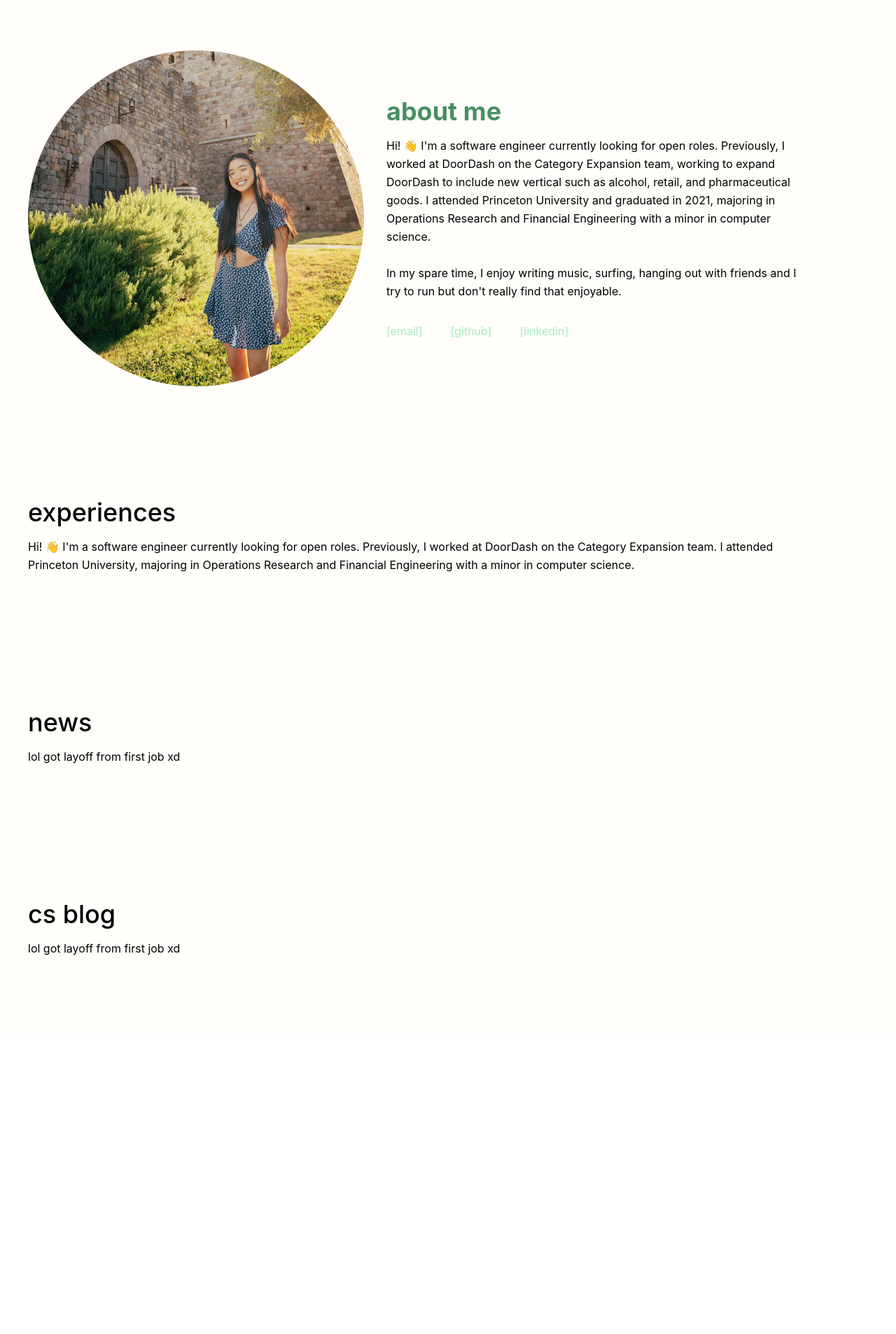
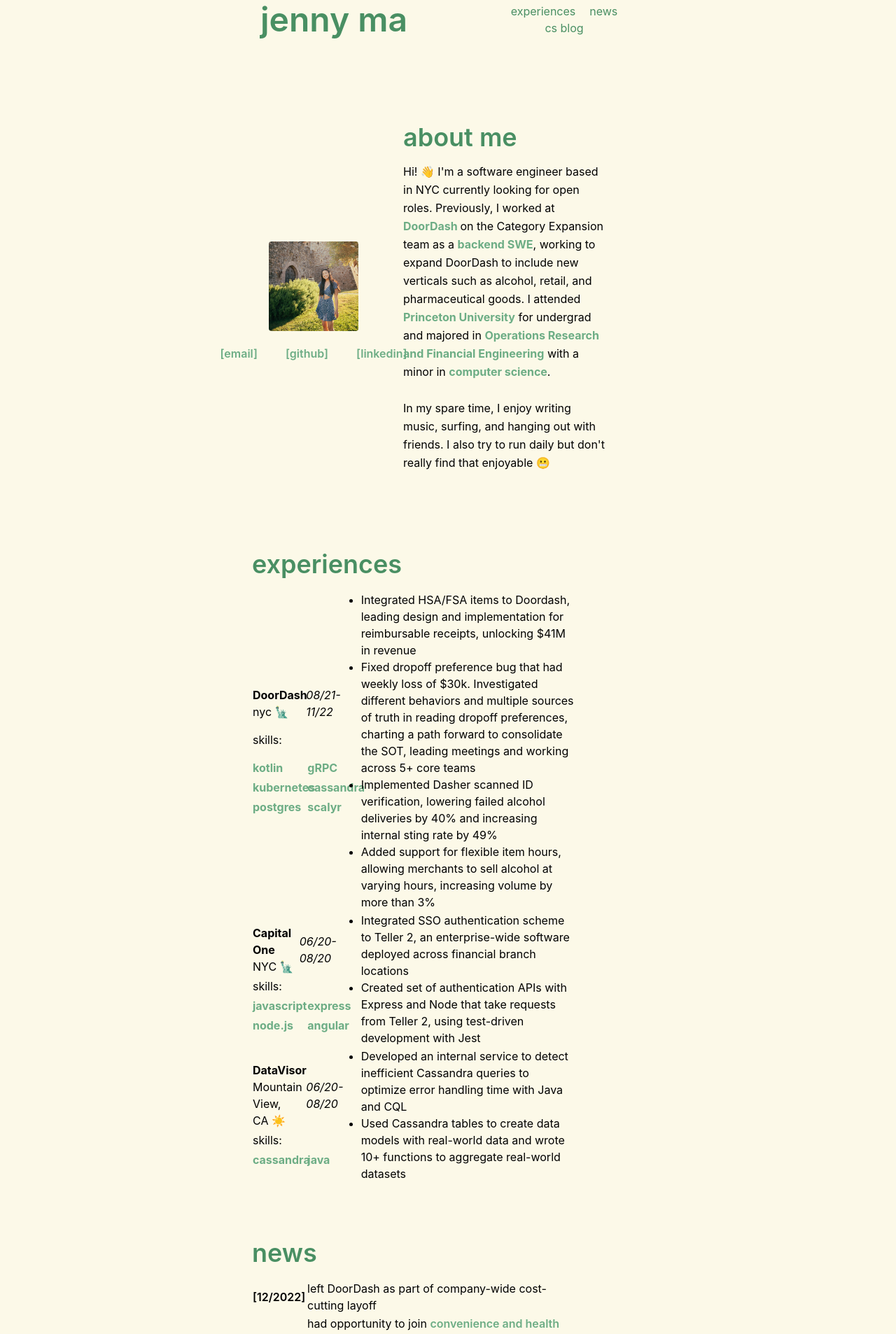
Before and after one commit to jennygzma/jennygzma.github.io, a React (Create React App) app: page / in a window 1280 px wide. Shown: the part 80-1986 px from the top of the page at 70% size. Before the commit the page ends 1560 px from the top, so only its background shows below. Built offline with nearby package versions, Linux system fonts and the light colour scheme.

Commit message:
new design

```diff
--- a/src/App.js
+++ b/src/App.js
@@ -8,8 +8,8 @@ import Navbar from './components/Navbar'
 
 function App() {
   return (
-    <main className="text-gray-400 bg-gray-900 body-font">
-      <div className='bg-cream'>
+    <main className="text-gray-400 bg-gray-900 body-font-serif bg-cream">
+      <div className='mx-80'>
         <Navbar/>
         <About/>
         <Experiences/>
--- a/src/components/About.js
+++ b/src/components/About.js
@@ -3,29 +3,30 @@ import React from "react";
 export default function About() {
   return (
     <section id="about">
-      <div className="container mx-auto flex px-10 py-20 md:flex-row flex-col items-center">
-        <div className="lg:max-w-lg lg:w-full md:w-1/2 h-5/6">
+      <div className="container mx-auto flex py-10 md:flex-row flex-col items-center">
+        <div className="lg:max-w-lg lg:w-2/5 md:w-1/4 h-2/6 justify-center items-center">
           <img
-            className="object-cover object-center rounded-full object-scale-down h-70 w-70"
-            alt="hero"
+            className="mx-auto rounded w-1/2 object-scale-down"
+            alt="jm"
             src="./profile.png"
           />
+          <div className="mx-auto flex py-5 space-x-10 justify-center">
+            <a href="mailto:jennygzma@gmail.com" className="text-light-green font-semibold hover:font-bold">[email]</a>
+            <a href="https://github.com/jennygzma" className="text-light-green font-semibold hover:font-bold">[github]</a>
+            <a href="https://www.linkedin.com/in/jenny-ma-191b44143/" className="text-light-green font-semibold hover:font-bold">[linkedin]</a>
+          </div>
         </div>
         <div className="lg:flex-grow md:w-1/4 lg:pr-24 md:pr-16 flex flex-col md:items-start md:text-left mb-16 md:mb-0 items-left text-left">
-          <h1 className="title-font font-mono font-bold text-green sm:text-4xl text-3xl mb-4 text-white">
+          <h1 className="title-font font-mono font-semibold text-green sm:text-4xl text-3xl mb-4">
             about me
           </h1>
           <p className="mb-8 leading-relaxed font-mono">
-            Hi! 👋 I'm a software engineer currently looking for open roles. Previously, I worked at DoorDash on the Category Expansion team,
-            working to expand DoorDash to include new vertical such as alcohol, retail, and pharmaceutical goods.
-            I attended Princeton University and graduated in 2021, majoring in Operations Research and Financial Engineering with a minor in computer science.
-            <br/> <br/> In my spare time, I enjoy writing music, surfing, hanging out with friends and I try to run but don't really find that enjoyable.
+            Hi! 👋 I'm a software engineer based in NYC currently looking for open roles. Previously, I worked at <strong className="text-light-green">DoorDash </strong>
+            on the Category Expansion team as a <strong className="text-light-green">backend SWE</strong>, working to expand DoorDash to include new verticals
+            such as alcohol, retail, and pharmaceutical goods. I attended <strong className="text-light-green">Princeton University</strong> for undergrad and
+            majored in <strong className="text-light-green">Operations Research and Financial Engineering</strong> with a minor in <strong className="text-light-green">computer science</strong>.
+            <br/> <br/> In my spare time, I enjoy writing music, surfing, and hanging out with friends. I also try to run daily but don't really find that enjoyable 😬
           </p>
-          <div className="flex space-x-10">
-            <a href="jennygzma@gmail.com" className="text-light-green hover:font-bold">[email]</a>
-            <a href="https://github.com/jennygzma" className="text-light-green hover:font-bold">[github]</a>
-            <a href="https://www.linkedin.com/in/jenny-ma-191b44143/" className="text-light-green hover:font-bold">[linkedin]</a>
-          </div>
         </div>
       </div>
     </section>
--- a/src/components/Blog.js
+++ b/src/components/Blog.js
@@ -3,13 +3,13 @@ import React from "react";
 export default function Blog() {
   return (
     <section id="blog">
-      <div className="container mx-auto flex px-10 py-20 md:flex-row flex-col items-center">
+      <div className="container mx-auto flex px-10 py-10 md:flex-row flex-col items-center">
         <div className="lg:flex-grow md:w-1/2 lg:pr-24 md:pr-16 flex flex-col md:items-start md:text-left mb-16 md:mb-0 items-center text-center">
-          <h1 className="title-font sm:text-4xl text-3xl mb-4 font-medium text-white">
+          <h1 className="title-font font-mono font-semibold text-green sm:text-4xl text-3xl mb-4">
             cs blog
           </h1>
           <p className="mb-8 leading-relaxed">
-          lol got layoff from first job xd
+          ✨ coming soon! ✨
           </p>
         </div>
       </div>
--- a/src/components/Experiences.js
+++ b/src/components/Experiences.js
@@ -3,15 +3,109 @@ import React from "react";
 export default function Experiences() {
   return (
     <section id="experiences">
-      <div className="container mx-auto flex px-10 py-20 md:flex-row flex-col items-center">
+      <div className="container mx-auto flex px-10 py-10 md:flex-row flex-col items-center">
         <div className="lg:flex-grow md:w-1/2 lg:pr-24 md:pr-16 flex flex-col md:items-start md:text-left mb-16 md:mb-0 items-center text-center">
-          <h1 className="title-font sm:text-4xl text-3xl mb-4 font-medium text-white">
+          <h1 className="title-font font-mono font-semibold text-green sm:text-4xl text-3xl mb-4">
             experiences
           </h1>
-          <p className="mb-8 leading-relaxed">
-          Hi! 👋 I'm a software engineer currently looking for open roles. Previously, I worked at DoorDash on the Category Expansion team.
-          I attended Princeton University, majoring in Operations Research and Financial Engineering with a minor in computer science.
-          </p>
+          <table class="table-fix">
+            <thead>
+              <th className="w-1/3"/>
+            </thead>
+            <tbody>
+              <tr>
+                <td>
+                  <div className="flex items-center content-center">
+                    <div className="w-1/2"> <p><strong>DoorDash</strong> <br/> nyc 🗽</p></div>
+                    <div className="flex items-right content-right"> <p><em>08/21-11/22</em></p></div>
+                  </div>
+                  <div className="flex py-4"> <h1>skills:</h1></div>
+                  <div class="grid grid-cols-2 gap-1 flex justify-center items-center content-center">
+                      <div class="font-bold text-light-green">kotlin</div>
+                      <div class="font-bold text-light-green">gRPC</div>
+                      <div class="font-bold text-light-green">kubernetes</div>
+                      <div class="font-bold text-light-green">cassandra</div>
+                      <div class="font-bold text-light-green">postgres</div>
+                      <div class="font-bold text-light-green">scalyr</div>
+                  </div>
+                </td>
+                <td>
+                  <ul class="list-outside list-disc">
+                    <li>
+                      Integrated HSA/FSA items to Doordash,
+                      leading design and implementation for reimbursable receipts,
+                      unlocking $41M in revenue
+                    </li>
+                    <li>
+                      Fixed dropoff preference bug that had weekly loss of $30k. Investigated
+                      different behaviors and multiple sources of truth in reading dropoff preferences,
+                      charting a path forward to consolidate the SOT, leading meetings and working across 5+ core teams
+                    </li>
+                    <li>
+                      Implemented Dasher scanned ID verification, lowering failed alcohol
+                      deliveries by 40% and increasing internal sting rate by 49%
+                    </li>
+                    <li>
+                      Added support for flexible item hours, allowing merchants to sell alcohol
+                      at varying hours, increasing volume by more than 3%
+                    </li>
+                  </ul>
+                </td>
+              </tr>
+              <tr>
+                <td>
+                  <div className="flex items-center content-center">
+                    <div className="w-1/2"> <p><strong>Capital One</strong> <br/> NYC 🗽</p></div>
+                    <div className="flex items-right content-right"> <p><em>06/20-08/20</em></p></div>
+                  </div>
+                  <div className="flex py-1"> <h1>skills:</h1></div>
+                  <div class="grid grid-cols-2 gap-1 flex justify-center items-center content-center">
+                      <div class="font-bold text-light-green">javascript</div>
+                      <div class="font-bold text-light-green">express</div>
+                      <div class="font-bold text-light-green">node.js</div>
+                      <div class="font-bold text-light-green">angular</div>
+                  </div>
+                </td>
+                <td>
+                  <ul class="list-outside list-disc">
+                    <li>
+                      Integrated SSO authentication scheme to Teller 2, an enterprise-wide software
+                      deployed across financial branch locations
+                    </li>
+                    <li>
+                      Created set of authentication APIs with Express and Node that take requests from Teller 2,
+                      using test-driven development with Jest
+                    </li>
+                  </ul>
+                </td>
+              </tr>
+              <tr>
+                <td>
+                  <div className="flex items-center content-center">
+                    <div className="w-1/2"> <p><strong>DataVisor</strong> <br/> Mountain View, <br/> CA ☀️</p></div>
+                    <div className="flex items-right content-right"> <p><em>06/20-08/20</em></p></div>
+                  </div>
+                  <div className="flex py-1"> <h1>skills:</h1></div>
+                  <div class="grid grid-cols-2 gap-1 flex justify-center items-center content-center">
+                      <div class="font-bold text-light-green">cassandra</div>
+                      <div class="font-bold text-light-green">java</div>
+                  </div>
+                </td>
+                <td>
+                  <ul class="list-outside list-disc">
+                    <li>
+                      Developed an internal service to detect inefficient Cassandra queries to optimize error
+                      handling time with Java and CQL
+                    </li>
+                    <li>
+                      Used Cassandra tables to create data models with real-world data and wrote 10+ functions to
+                      aggregate real-world datasets
+                    </li>
+                  </ul>
+                </td>
+              </tr>
+            </tbody>
+          </table>
         </div>
       </div>
     </section>
--- a/src/components/NavBar.js
+++ b/src/components/NavBar.js
@@ -2,24 +2,32 @@ import React from "react";
 
 export default function Navbar() {
   return (
-    <header className="bg-gray-800 md:sticky top-0 z-10">
-      <div className="container mx-auto flex flex-wrap p-5 flex-col md:flex-row items-center">
+    <header className="bg-gray-800">
+      <div className="container mx-auto flex flex-wrap px-10 py-20 flex-col md:flex-row items-center">
         <a className="title-font font-mono font-semibold text-green hover:font-bold mb-4 md:mb-0">
-          <a href="#about" className="ml-3 text-xl">
+          <a href="#about" className="ml-3 text-5xl">
             jenny ma
           </a>
         </a>
-        <nav className="md:mr-auto md:ml-4 md:py-1 md:pl-4 md:border-l md:border-gray-700	flex flex-wrap items-center text-base justify-center">
+        <div className="ml-auto lg:w-2/5">
+          <nav className="md:mr-auto md:ml-4 md:py-1	flex flex-wrap items-center text-base justify-center">
+            <div>
               <a href="#experiences" className="mr-5 font-mono text-green hover:font-semibold">
                 experiences
               </a>
+            </div>
+            <div>
               <a href="#news" className="mr-5 font-mono text-green hover:font-semibold">
                 news
               </a>
+            </div>
+            <div>
               <a href="#blog" className="mr-5 font-mono text-green hover:font-semibold">
                 cs blog
               </a>
+            </div>
           </nav>
+        </div>
       </div>
     </header>
   );
--- a/src/components/News.js
+++ b/src/components/News.js
@@ -3,14 +3,37 @@ import React from "react";
 export default function News() {
   return (
     <section id="news">
-      <div className="container mx-auto flex px-10 py-20 md:flex-row flex-col items-center">
+      <div className="container mx-auto flex px-10 py-10 md:flex-row flex-col items-center">
         <div className="lg:flex-grow md:w-1/2 lg:pr-24 md:pr-16 flex flex-col md:items-start md:text-left mb-16 md:mb-0 items-center text-center">
-          <h1 className="title-font sm:text-4xl text-3xl mb-4 font-medium text-white">
+          <h1 className="title-font font-mono font-semibold text-green sm:text-4xl text-3xl mb-4">
             news
           </h1>
-          <p className="mb-8 leading-relaxed">
-          lol got layoff from first job xd
-          </p>
+          <div>
+          <table class="table-fix">
+            <thead>
+              <th className="w-1/6"/>
+            </thead>
+            <tbody>
+              <tr>
+                <td className= "font-semibold">[12/2022]</td>
+                <td>left DoorDash as part of company-wide cost-cutting layoff </td>
+              </tr>
+              <tr>
+                <td className= "font-semibold" >[10/2021]</td>
+                <td> had opportunity to join <strong className = "font-semibold text-light-green">convenience and health</strong> pod
+                  to launch pharmaceutical goods DoorDash from ground up</td>
+              </tr>
+              <tr>
+                <td className= "font-semibold" >[08/2021]</td>
+                <td>started job at DoorDash on Category Expansion as an eng on the <strong className = "font-semibold text-light-green">alcohol compliance</strong> pod</td>
+              </tr>
+              <tr>
+                <td className= "font-semibold" >[05/2021]</td>
+                <td>graduated from <strong className = "font-semibold text-light-green">Princeton University</strong> with an ORFE degree and CS minor</td>
+              </tr>
+            </tbody>
+          </table>
+          </div>
         </div>
       </div>
     </section>
--- a/tailwind.config.js
+++ b/tailwind.config.js
@@ -4,8 +4,8 @@ module.exports = {
   theme: {
     colors: {
       'green': '#498f63',
-      'light-green': "#a4ebbe",
-      'cream': "#fffefa",
+      'light-green': "#6dad85",
+      'cream': "#fcf9e8",
       'light-pink': "#fff5ff"
     },
     fontFamily: {
```
Lines whose indentation alone changed are shown as unchanged.
